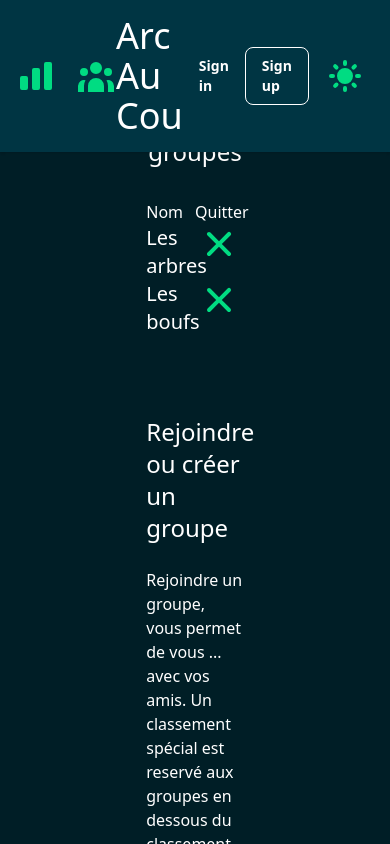
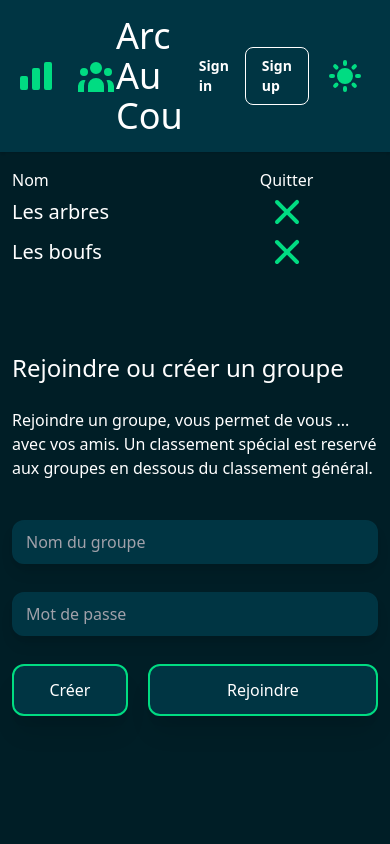
Before and after one commit to HE-Arc/arc-au-cou, a Nuxt app in the folder arcaucou-front/: page /groups in a window 390 px wide. Built offline with nearby package versions, Linux system fonts and the light colour scheme; what vue-confetti would draw is missing.

Commit message:
style: responsive design

```diff
--- a/arcaucou-front/pages/groups.vue
+++ b/arcaucou-front/pages/groups.vue
@@ -1,6 +1,6 @@
 <template>
   <main class='mt-16 bg-l-background min-h-screen dark:bg-d-background text-l-text dark:text-d-text fixed w-full h-full top-0 left-0 z-0'>
-    <div v-if="hasGroup" class="mx-auto w-1/4">
+    <div v-if="hasGroup" class="mx-auto px-3 md:w-1/2 2xl:w-1/4">
       <div class="grid grid-cols-2 mx-auto mt-10 gap-y-8">
         <div class="text-center col-span-2">
           <h2 class="text-2xl">Vos groupes</h2>
@@ -21,7 +21,7 @@
         </div>
       </div>
     </div>
-    <div class="mt-20 mx-auto w-1/4">
+    <div class="mt-20 mx-auto px-3 md:w-1/2 2xl:w-1/4">
       <h1 class="text-2xl">Rejoindre ou créer un groupe</h1>
       <br>
       <p>Rejoindre un groupe, vous permet de vous ... avec vos amis. Un classement spécial est reservé aux groupes en dessous du classement général.</p>
```
